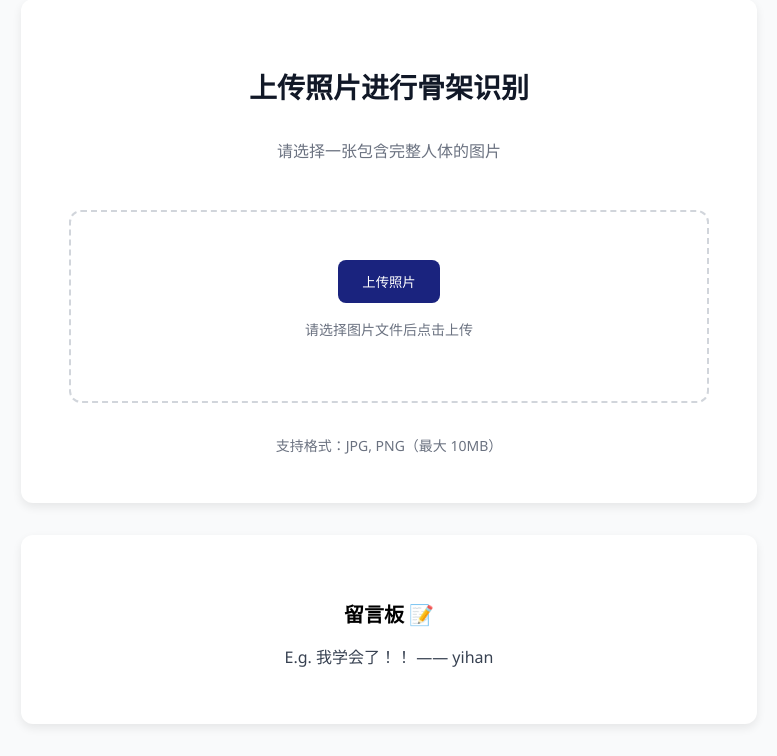
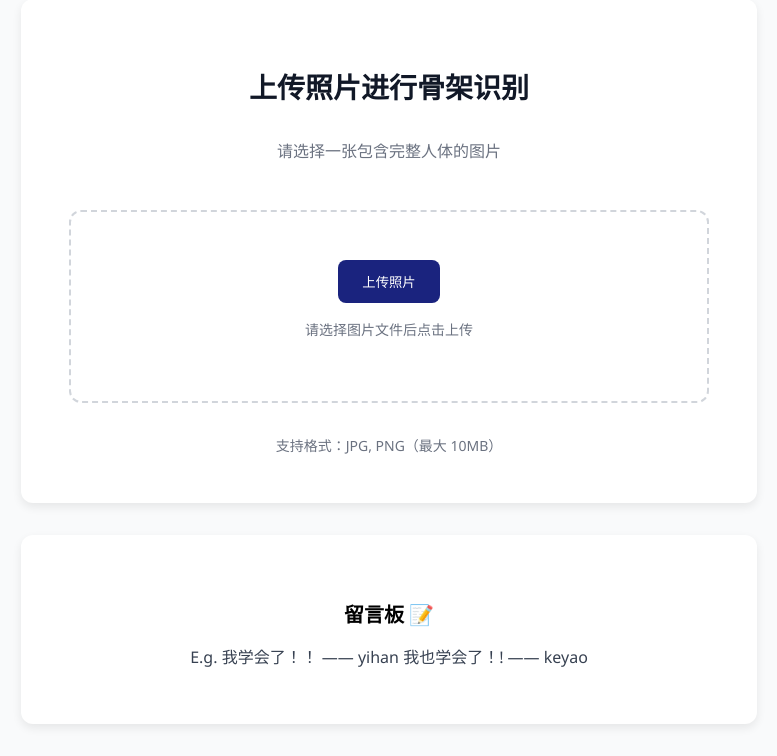
Before and after one commit to yihanliux/Virtual-Companions, a Flask app: page / in a window 1280 px wide. Shown: the part 65-821 px from the top of the page, without its empty margins (251-1028 px from the left). Run offline with Flask 3, Linux system fonts and the light colour scheme.

Commit message:
keyao push

```diff
--- a/templates/index.html
+++ b/templates/index.html
@@ -40,7 +40,8 @@
       <div class="card">
         <section class="message-board">
           <h2>留言板 📝</h2>
-          <p>E.g. 我学会了！！ —— yihan</p>
+          <p>E.g. 我学会了！！ —— yihan
+            我也学会了！! —— keyao</p>
           <!-- 请在此处添加留言 <p>我学会了！ —— XXX</p> -->
         </section>
       </div>
```
